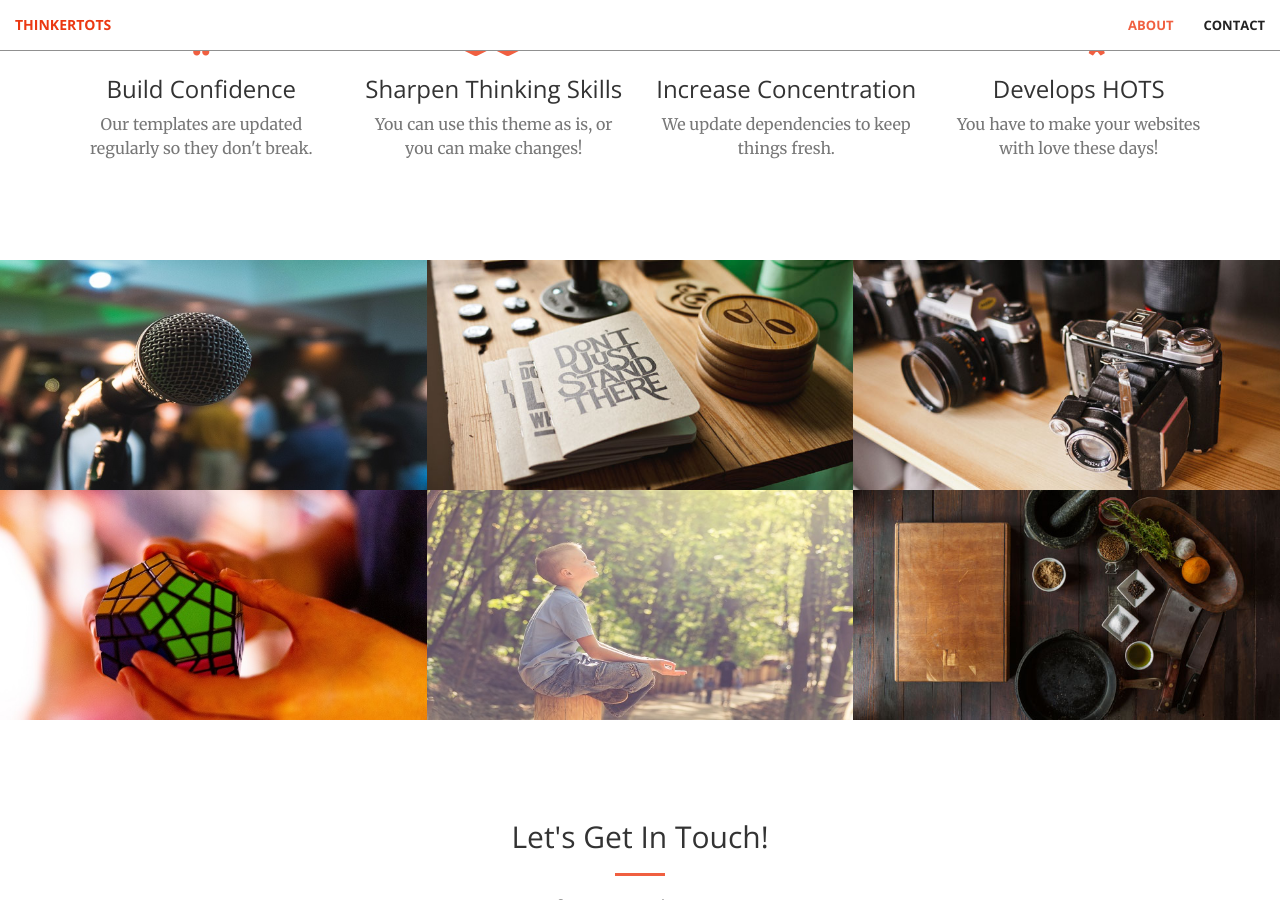
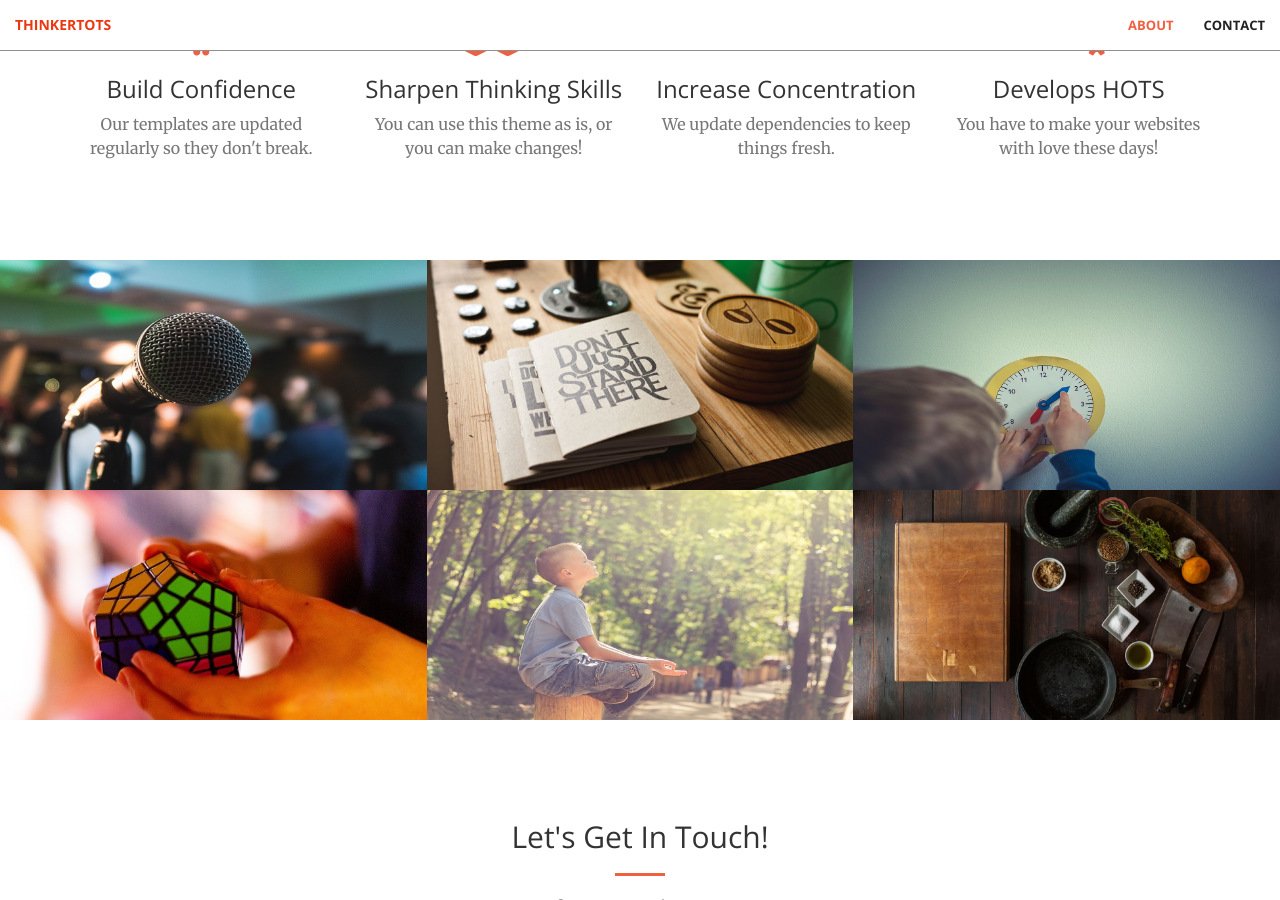
Before and after one commit to serahisaactho/thinkertots, a Jekyll site: the page built from index.html, in a window 1280 px wide and 900 px high, scrolled down 1440 px. Built offline with Jekyll 4.4.1, drawn with Linux system fonts in a browser that asks for light colours.

Commit message:
update concentration image

```diff
--- a/_includes/portfolio.html
+++ b/_includes/portfolio.html
@@ -27,7 +27,7 @@
             </div>
             <div class="col-lg-4 col-sm-6">
                 <a href="#" class="portfolio-box">
-                    <img src="img/portfolio/3.jpg" class="img-responsive" alt="">
+                    <img src="img/portfolio/concentration.jpg" class="img-responsive" alt="">
                     <div class="portfolio-box-caption">
                         <div class="portfolio-box-caption-content">
                             <div class="project-name">
```
Also changed, not shown: img/portfolio/concentration.jpg (added).
